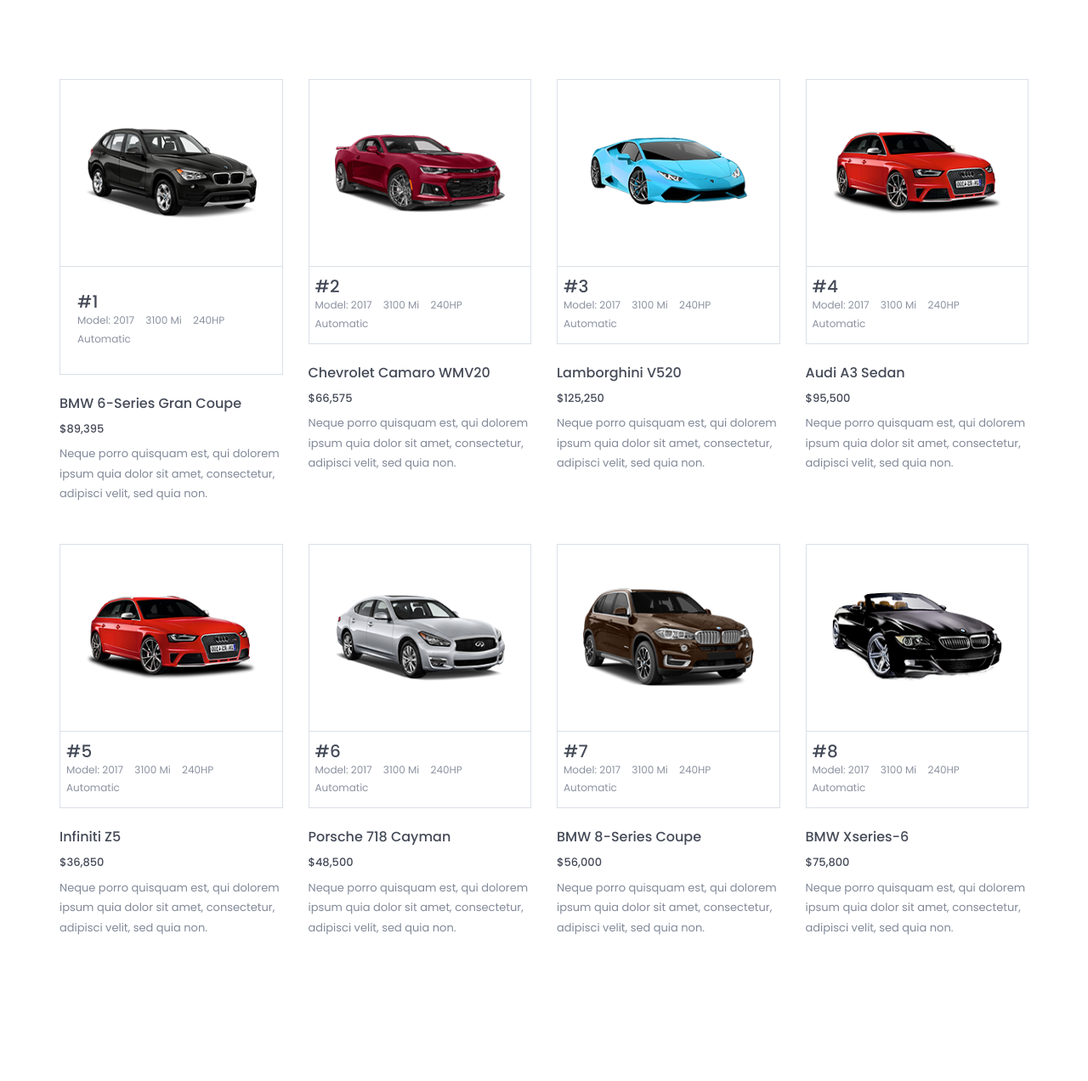
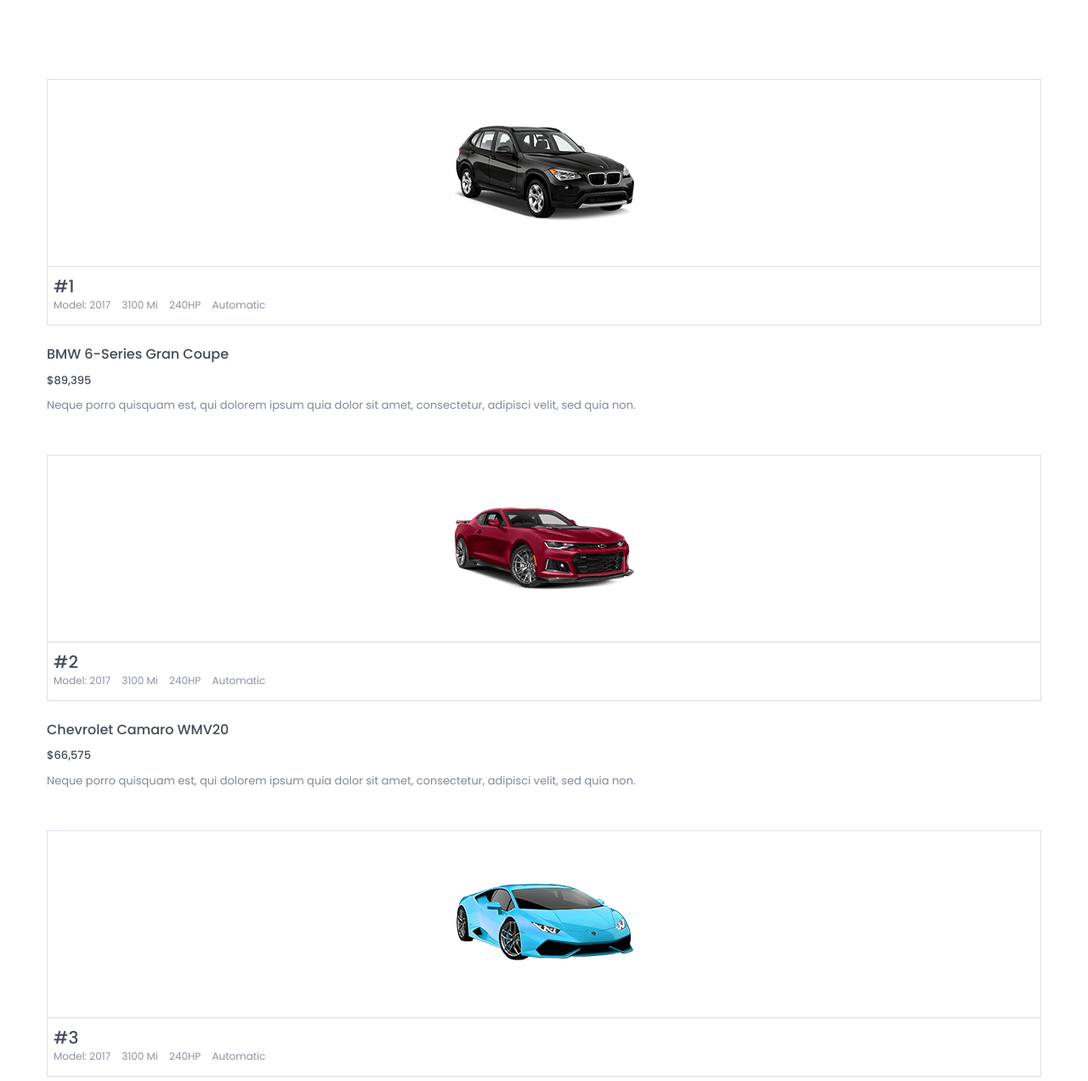
Before and after one commit to soufianenajim99/carvilla, a plain HTML site: page topcars.html in a window 1280 px wide. Shown: the part 228-1500 px from the top of the page at 85% size. Drawn offline with nearby package versions, Linux system fonts and the light colour scheme.

Commit message:
last mod

```diff
--- a/topcars.html
+++ b/topcars.html
@@ -63,10 +63,10 @@
         <![endif]-->
 
 		<!--welcome-hero start -->
-		<section id="home" class="welcome-hero">
+		<section id="home" class="welcome-hero" >
 
 			<!-- top-area Start -->
-			<div class="top-area">
+			<div class="top-area" style="background-color: black;">
 				<div class="header-area">
 					<!-- Start Navigation -->
 				    <nav class="navbar navbar-default bootsnav  navbar-sticky navbar-scrollspy"  data-minus-value-desktop="70" data-minus-value-mobile="55" data-speed="1000">
@@ -118,14 +118,14 @@
 				</div><!--/.section-header-->
 				<div class="featured-cars-content">
 					<div class="row">
-						<div class="col-lg-3 col-md-4 col-sm-6">
+						<div class="">
 							<div class="single-featured-cars">
 								<div class="featured-img-box">
 									<div class="featured-cars-img">
 										<img src="assets/images/featured-cars/fc1.png" alt="cars">
 									</div>
 
-									<div class="featured-model-info" style="padding:30px 20px;">
+									<div class="featured-model-info" >
                                         <h1>#1</h1>
 										<p>
 											model: 2017
@@ -145,7 +145,7 @@
 								</div>
 							</div>
 						</div>
-						<div class="col-lg-3 col-md-4 col-sm-6">
+						<div class="">
 							<div class="single-featured-cars">
 								<div class="featured-img-box">
 									<div class="featured-cars-img">
@@ -170,7 +170,7 @@
 								</div>
 							</div>
 						</div>
-						<div class="col-lg-3 col-md-4 col-sm-6">
+						<div class="">
 							<div class="single-featured-cars">
 								<div class="featured-img-box">
 									<div class="featured-cars-img">
@@ -195,7 +195,7 @@
 								</div>
 							</div>
 						</div>
-						<div class="col-lg-3 col-md-4 col-sm-6">
+						<div class="">
 							<div class="single-featured-cars">
 								<div class="featured-img-box">
 									<div class="featured-cars-img">
@@ -222,7 +222,7 @@
 						</div>
 					</div>
 					<div class="row">
-						<div class="col-lg-3 col-md-4 col-sm-6">
+						<div class="">
 							<div class="single-featured-cars">
 								<div class="featured-img-box">
 									<div class="featured-cars-img">
@@ -247,7 +247,7 @@
 								</div>
 							</div>
 						</div>
-						<div class="col-lg-3 col-md-4 col-sm-6">
+						<div class="">
 							<div class="single-featured-cars">
 								<div class="featured-img-box">
 									<div class="featured-cars-img">
@@ -273,7 +273,7 @@
 								</div>
 							</div>
 						</div>
-						<div class="col-lg-3 col-md-4 col-sm-6">
+						<div class="">
 							<div class="single-featured-cars">
 								<div class="featured-img-box">
 									<div class="featured-cars-img">
@@ -299,7 +299,7 @@
 								</div>
 							</div>
 						</div>
-						<div class="col-lg-3 col-md-4 col-sm-6">
+						<div class="">
 							<div class="single-featured-cars">
 								<div class="featured-img-box">
 									<div class="featured-cars-img">
```
Also changed, not shown: index.html (+4 -2 lines), order.html (+1 -1 lines), assets/images/welcome-hero/wp6919830.webp (added), assets/images/welcome-hero/wp9124150.jpg (added).
